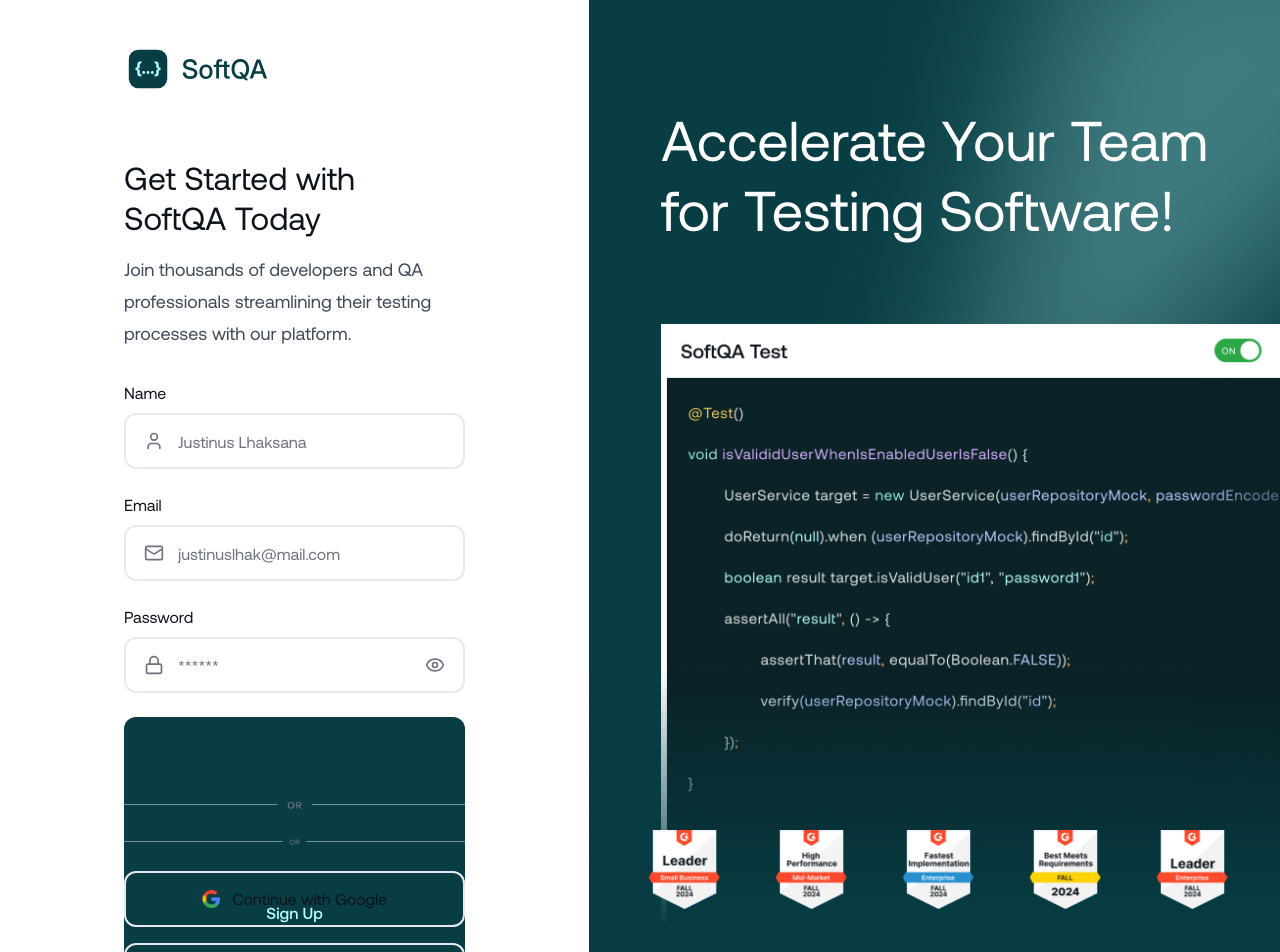
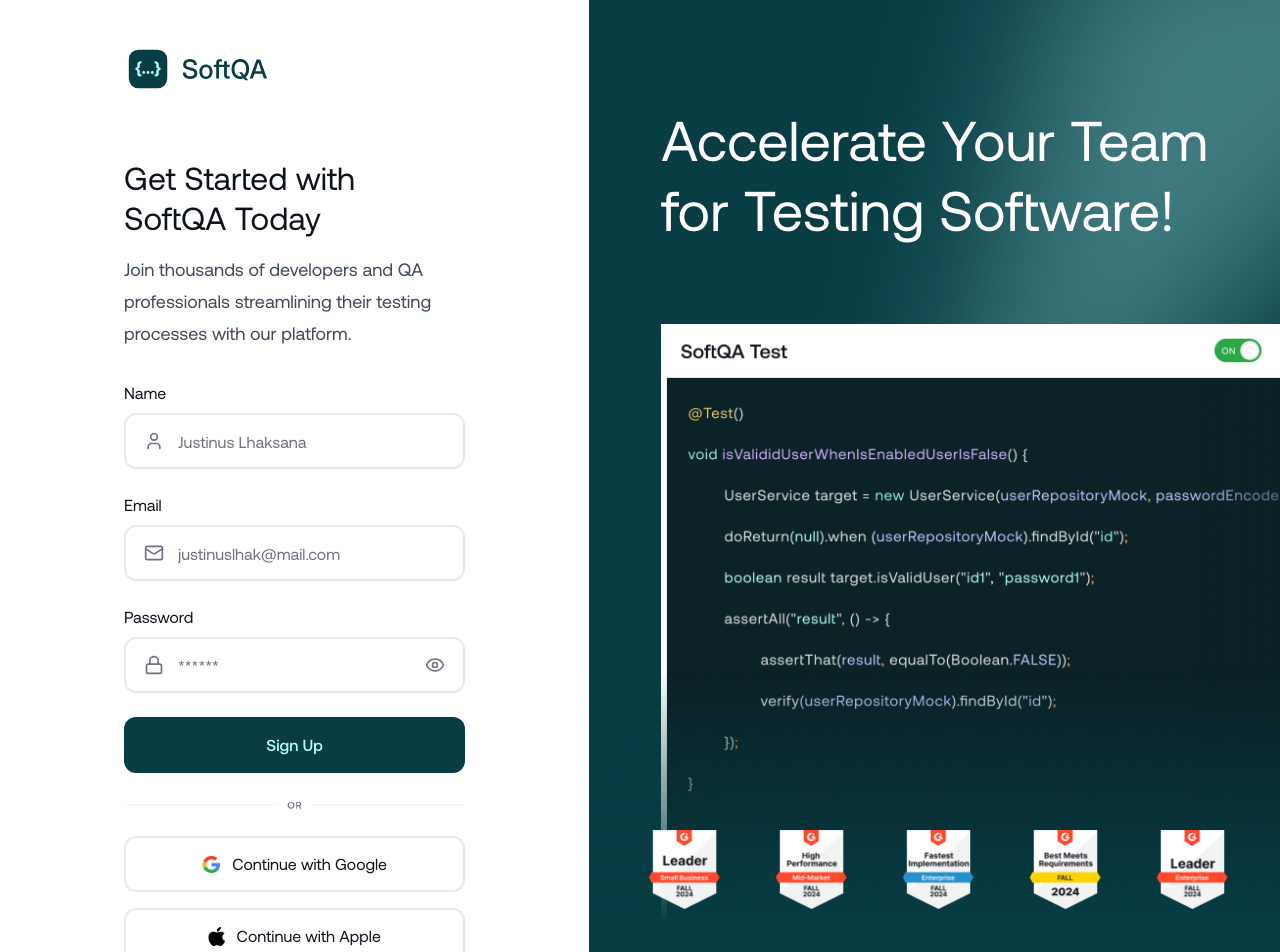
Before and after one commit to azkaanasiyya/softqa, a Next.js app: page /auth/sign-up in a window 1280 px wide. Shown: the top 952 px of the page. Built offline with nearby package versions, Linux system fonts and the light colour scheme.

Commit message:
style: adjust size button and size text

```diff
--- a/src/components/sign-in/hero.tsx
+++ b/src/components/sign-in/hero.tsx
@@ -38,7 +38,7 @@
                         </FadeInSection>
                         <FadeInSection delay={0.5} className="flex flex-col items-center gap-6 w-full">
                             <Image src="/auth/or.png" alt="image" width={488} height={22} className="hidden lg:block w-full h-full"/>
-                            <Image src="/auth/or-tablet.png" alt="image" width={704} height={22} className="hidden md:block lg:block w-full h-full"/>
+                            <Image src="/auth/or-tablet.png" alt="image" width={704} height={22} className="hidden md:block lg:hidden w-full h-full"/>
                             <Image src="/auth/or-mobile.png" alt="image" width={327} height={22} className="block md:hidden w-full h-full"/>
                             <div className="flex flex-col items-center gap-4 w-full">
                                 <div className="cursor-pointer flex items-center justify-center gap-3 w-full lg:max-w-[488px] px-6 py-3 md:py-5 rounded-[12px] border-2 border-grayscale-100 h-12 md:h-14">
--- a/src/components/sign-up/hero.tsx
+++ b/src/components/sign-up/hero.tsx
@@ -17,7 +17,7 @@
                     <div className="flex flex-col items-center gap-6 w-full lg:max-w-[488px]">
                         <div className="flex flex-col gap-8 w-full">
                             <div className="flex flex-col gap-4">
-                                <h4 className="text-[24px] md:text-[32px] leading-[30px] md:leading-10 text-grayscale-900">Get Started with SoftQA Today</h4>
+                                <h4 className="text-[24px] md:text-[32px] leading-[30px] md:leading-10 tracking-tight md:tracking-normal text-grayscale-900">Get Started with SoftQA Today</h4>
                                 <span className="text-[16px] md:text-[18px] leading-7 md:leading-8 text-grayscale-600">Join thousands of developers and QA professionals streamlining their testing <br className="hidden md:block lg:outline-hidden"/> processes with our platform.</span>
                             </div>
                             <div className="flex flex-col gap-6">
@@ -33,12 +33,12 @@
                                     <span className="text-[16px] leading-6 text-grayscale-900">Password</span>
                                     <InputPassword placeholder="******"/>
                                 </div>
-                                <Button variant="request" size="medium" className="w-full text-cyan-500 cursor-pointer h-[48px] md:h-full">Sign Up</Button>
+                                <Button variant="request" size="medium" className="w-full text-cyan-500 cursor-pointer h-[48px] md:h-14">Sign Up</Button>
                             </div>
                         </div>
                         <div className="flex flex-col items-center gap-6 w-full">
                             <Image src="/auth/or.png" alt="image" width={488} height={22} className="hidden lg:block w-full h-full"/>
-                            <Image src="/auth/or-tablet.png" alt="image" width={704} height={22} className="hidden md:block lg:block w-full h-full"/>
+                            <Image src="/auth/or-tablet.png" alt="image" width={704} height={22} className="hidden md:block lg:hidden w-full h-full"/>
                             <Image src="/auth/or-mobile.png" alt="image" width={327} height={22} className="block md:hidden w-full h-full"/>
                             <div className="flex flex-col items-center gap-4 w-full">
                                 <div className="cursor-pointer flex items-center justify-center gap-3 w-full lg:max-w-[488px] px-6 py-3 md:py-5 rounded-[12px] border-2 border-grayscale-100 h-12 md:h-14">
```
